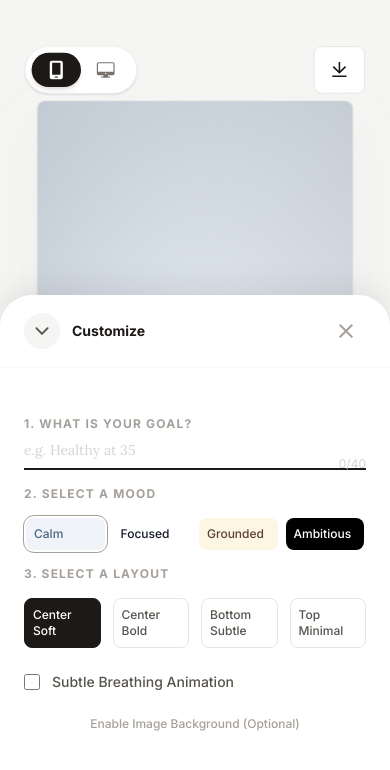
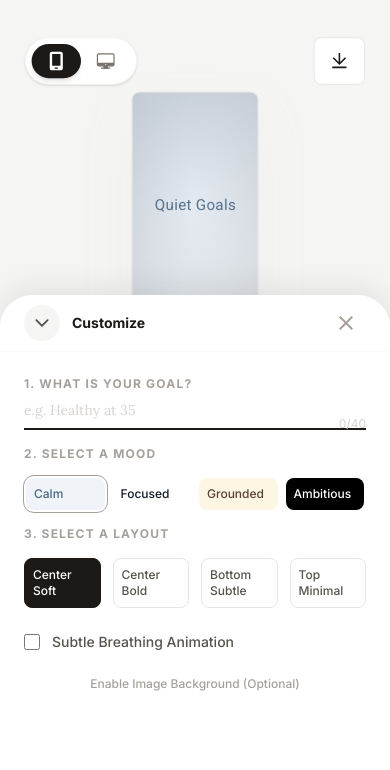
Before and after one commit to ami-souvik/quiet-goals, a Next.js app: page /create in a window 390 px wide. Shown: the top 770 px of the page. Built offline with nearby package versions, Linux system fonts and the light colour scheme; a web font is replaced by a local one.

Commit message:
style(create): adjust mobile preview sizing to fit available space dynamically

```diff
--- a/src/app/create/page.tsx
+++ b/src/app/create/page.tsx
@@ -36,7 +36,7 @@ export default function CreatePage() {
       >
         {/* Mobile Drag Handle / Header */}
         <div
-          className="flex lg:hidden items-center justify-between px-6 py-4 cursor-pointer border-b border-stone-50"
+          className="flex lg:hidden items-center justify-between px-6 py-2 cursor-pointer border-b border-stone-50"
           onClick={() => setHideControls(!hideControls)}
         >
           <div className="flex items-center gap-3">
@@ -71,7 +71,7 @@ export default function CreatePage() {
 
         {/* Scrollable Content */}
         <div className={`
-          flex-1 overflow-y-auto p-6 lg:p-8
+          flex-1 overflow-y-auto px-6 lg:p-8
           ${hideControls ? 'opacity-0 pointer-events-none lg:opacity-100 lg:pointer-events-auto' : 'opacity-100'}
           transition-opacity duration-300 delay-100
         `}>
@@ -125,11 +125,11 @@ export default function CreatePage() {
                             animate,
                             bgMode,
                             backgroundImage,
-                  isFetchingImage
+                            isFetchingImage,
+                            mobileMaxHeight: hideControls ? '75vh' : '28vh'
                           }}
                         />
-            </div>
-         </div>
+                      </div>        </div>
       </div>
 
     </div>
--- a/src/components/PreviewPanel.tsx
+++ b/src/components/PreviewPanel.tsx
@@ -14,6 +14,7 @@ interface PreviewPanelProps {
   bgMode: 'procedural' | 'image';
   backgroundImage: string | null;
   isFetchingImage: boolean;
+  mobileMaxHeight?: string;
 }
 
 export default function PreviewPanel({
@@ -23,7 +24,8 @@ export default function PreviewPanel({
   animate,
   bgMode,
   backgroundImage,
-  isFetchingImage
+  isFetchingImage,
+  mobileMaxHeight = '70vh'
 }: PreviewPanelProps) {
   const [viewMode, setViewMode] = useState<"mobile" | "desktop">("mobile");
   const [svgContent, setSvgContent] = useState<string>("");
@@ -116,10 +118,13 @@ export default function PreviewPanel({
           relative transition-all duration-500 ease-in-out
           bg-stone-200 shadow-2xl shadow-stone-200/50 rounded-lg overflow-hidden ring-1 ring-black/5 mx-auto
           ${viewMode === "mobile"
-            ? "w-auto h-auto max-w-full max-h-[70vh] aspect-[9/16]"
+            ? "w-auto h-auto max-w-full aspect-[9/16]"
             : "w-full aspect-[16/9]"
           }
         `}
+        style={{
+           maxHeight: viewMode === "mobile" ? mobileMaxHeight : undefined
+        }}
       >
         {/* Loading State Overlay */}
         {(loading || isFetchingImage) && (
```
Lines whose indentation alone changed are shown as unchanged.
